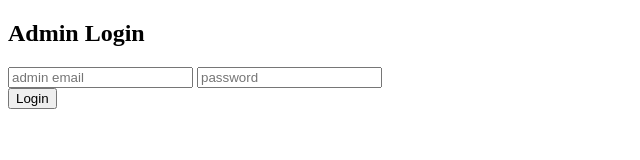
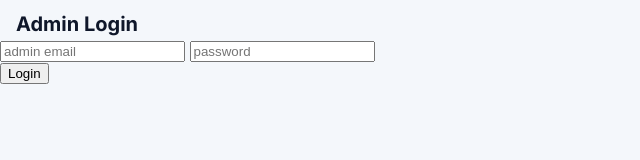
Before and after one commit to piyush11222/piyushagency, a plain HTML site: page admin.html in a window 1280 px wide. Shown: the whole page, without its empty margins (0-640 px from the left). Drawn offline with Linux system fonts and the light colour scheme; no server answers.

Commit message:
Updated website

```diff
--- a/styles.css
+++ b/styles.css
@@ -1,45 +1,47 @@
-<!doctype html>
+/* ------------------------------- Piyush Agency - Mobile Only Styles Clean design similar to livehosting.xyz ---------------------------------- */
 
-<html lang="en">
-<head>
-    <meta charset="utf-8" />
-    <meta name="viewport" content="width=device-width,initial-scale=1" />
-    <title>Piyush Agency</title>
-    <link href="https://fonts.googleapis.com/css2?family=Inter:wght@400;600;700;800&display=swap" rel="stylesheet">
-    <link rel="stylesheet" href="styles.css">
-</head>
-<body><div class="mobile-wrap"><!-- HERO SECTION -->
-<section class="hero">
-    <div class="hero-content">
-        <h1>Piyush Agency</h1>
-        <p>Your Trusted Agency for Offers, Rewards & Professional Services</p>
-    </div>
-</section>
+/* GLOBAL ROOT COLORS */ :root { --bg: #f4f7fb; --card: #ffffff; --text: #0f172a; --muted: #6b7280; --accent: #0b74ff; }
 
-<!-- DASHBOARD BUTTONS (App-Style) -->
-<section class="dashboard">
-    <a class="dash-btn" href="#offers">Offers</a>
-    <a class="dash-btn" href="#rewards">Rewards</a>
-    <a class="dash-btn" href="#updates">Updates</a>
-    <a class="dash-btn" href="#contact">Contact</a>
-</section>
+body { font-family: 'Inter', sans-serif; margin: 0; background: var(--bg); color: var(--text); }
 
-<!-- POSTS SECTIONS (DYNAMIC) -->
-<h2 id="offers">Latest Offers</h2>
-<div class="grid" id="offersGrid"></div>
+.mobile-wrap { max-width: 430px; margin: auto; background: var(--bg); }
 
-<h2 id="rewards">Rewards</h2>
-<div class="grid" id="rewardsGrid"></div>
+/* -------------------------------------- / / HERO SECTION LIKE LIVEHOSTING.XYZ      / / -------------------------------------- */ .hero { position: relative; height: 220px; background-image: url('https://res.cloudinary.com/dzbdoraot/image/upload/v1700000000/default_hero.jpg'); background-size: cover; background-position: center; border-bottom-left-radius: 20px; border-bottom-right-radius: 20px; overflow: hidden; }
 
-<h2 id="updates">Updates</h2>
-<div class="grid" id="updatesGrid"></div>
+.hero-overlay { position: absolute; inset: 0; background: rgba(0, 0, 0, 0.45); }
 
-<!-- CONTACT SECTION -->
-<section id="contact" class="contact">
-    <h2>Contact Us</h2>
-    <p><strong>Phone:</strong> 6378939753</p>
-    <p><strong>Email:</strong> info@piyushagency.com</p>
-</section>
+.hero-content { position: absolute; bottom: 20px; left: 20px; right: 20px; color: white; }
 
-</div><script type="module" src="script.js"></script></body>
-</html>
+.hero-content h1 { margin: 0; font-size: 28px; font-weight: 800; }
+
+.hero-content p { margin: 4px 0 12px; font-size: 14px; opacity: 0.9; }
+
+.apply-btn { display: inline-block; padding: 10px 16px; background: #00b74a; color: white; font-weight: 600; border-radius: 8px; text-decoration: none; font-size: 14px; }
+
+/* -------------------------------------- / / DASHBOARD BUTTONS (APP STYLE)          / / -------------------------------------- */ .dashboard { display: grid; grid-template-columns: repeat(2, 1fr); gap: 12px; padding: 16px; }
+
+.dash-btn { background: var(--card); text-align: center; padding: 14px; border-radius: 12px; text-decoration: none; color: var(--text); font-weight: 600; box-shadow: 0 4px 14px rgba(0,0,0,0.08); }
+
+/* -------------------------------------- / / SECTION HEADINGS                       / / -------------------------------------- */ h2 { padding: 12px 16px 4px; margin: 0; font-size: 20px; font-weight: 700; }
+
+/* -------------------------------------- / / JOB STYLE CARDS LIKE LIVEHOSTING.XYZ   / / -------------------------------------- */ .job-list { padding: 8px 16px 16px; display: flex; flex-direction: column; gap: 14px; }
+
+.job-card { background: var(--card); border-radius: 12px; overflow: hidden; box-shadow: 0 4px 18px rgba(0,0,0,0.08); animation: fadeIn 0.25s ease; }
+
+.job-img { width: 100%; height: 180px; object-fit: cover; }
+
+.job-info { padding: 12px; }
+
+.job-info h3 { margin: 0 0 6px; font-size: 17px; font-weight: 700; }
+
+.job-info p { margin: 0 0 12px; font-size: 14px; color: var(--muted); }
+
+.job-btn { display: inline-block; padding: 10px 14px; background: var(--accent); color: white; border-radius: 8px; text-decoration: none; font-weight: 600; font-size: 14px; }
+
+/* -------------------------------------- / / APPLY SECTION                           / / -------------------------------------- */ .apply-section { padding: 20px 16px; text-align: center; }
+
+.apply-section p { font-size: 14px; color: var(--muted); }
+
+/* -------------------------------------- / / CONTACT SECTION                         / / -------------------------------------- */ .contact { padding: 20px 16px; }
+
+/* FADE IN */ @keyframes fadeIn { from { opacity: 0; transform: translateY(6px); } to   { opacity: 1; transform: translateY(0); } }
```
